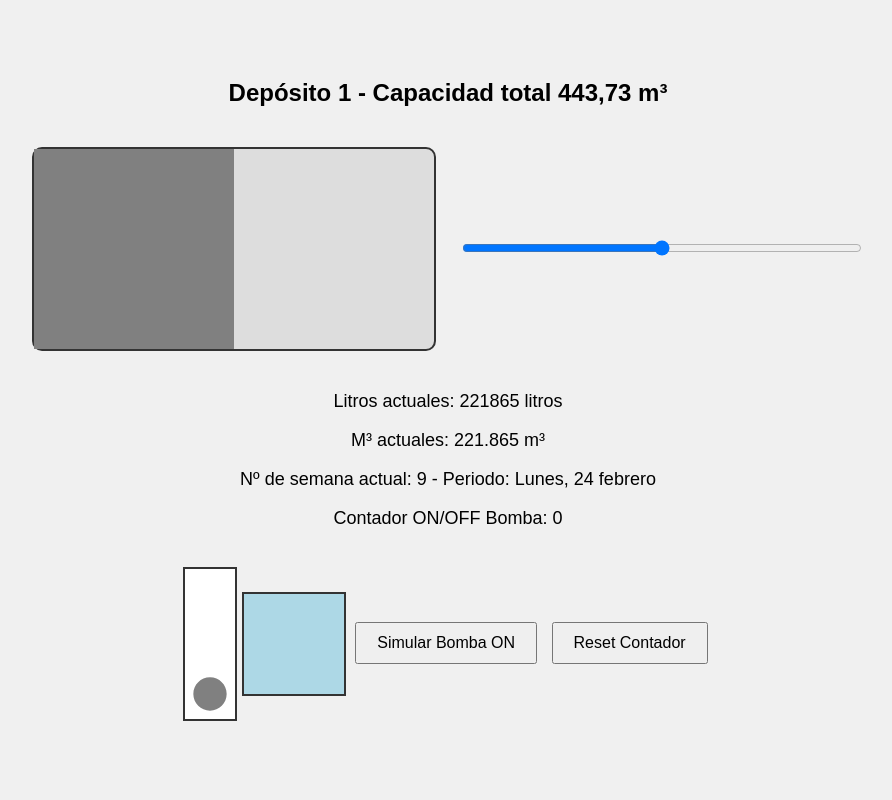
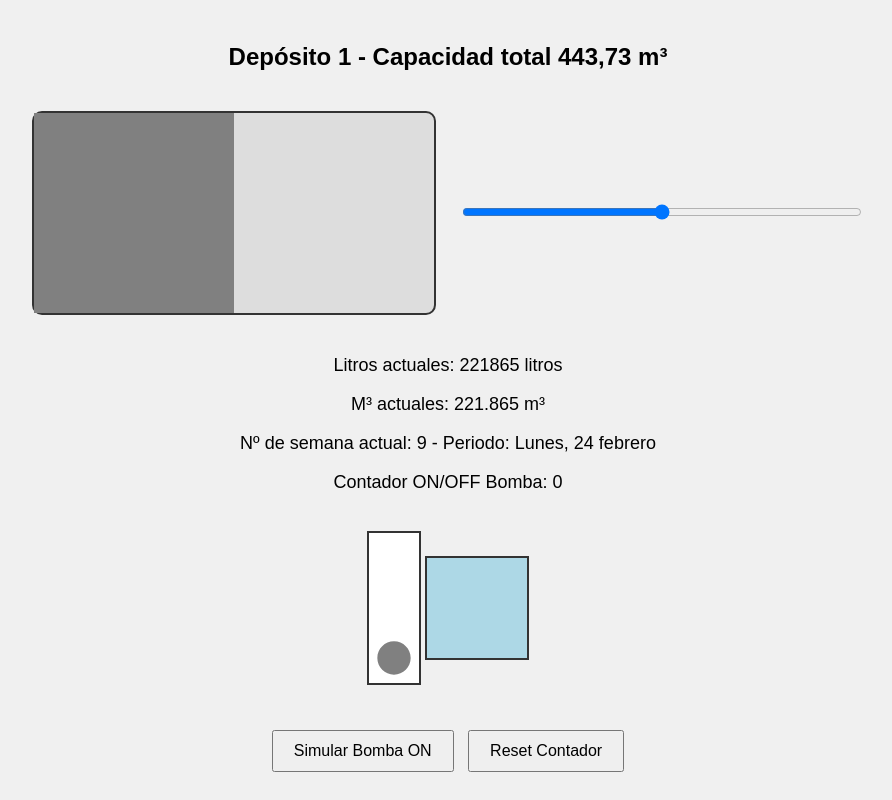
Before and after one commit to XuanSerra/scada-tanque, a plain HTML site: page index.html in a window 1280 px wide. Shown: the whole page, without its empty margins (192-1084 px from the left). Drawn offline with Linux system fonts and the light colour scheme.

Commit message:
Add files via upload

```diff
--- a/index.html
+++ b/index.html
@@ -79,12 +79,17 @@
         .slider {
             width: 400px; /* Slider horizontal para mejor manejo */
             height: 20px;
+            -webkit-appearance: slider-horizontal; /* Asegurar compatibilidad en navegadores */
+            appearance: slider-horizontal;
         }
         button {
             margin: 5px;
             padding: 10px 20px;
             font-size: 16px;
             cursor: pointer;
+        }
+        .controls {
+            margin-top: 20px;
         }
     </style>
 </head>
@@ -107,8 +112,10 @@
             <div class="pump-icon" id="pump-icon"></div>
         </div>
         <div class="well" id="well-status"></div>
-        <button id="pump-toggle">Simular Bomba ON</button>
-        <button id="reset-counter">Reset Contador</button>
+        <div class="controls">
+            <button id="pump-toggle">Simular Bomba ON</button>
+            <button id="reset-counter">Reset Contador</button>
+        </div>
     </div>
 
     <script>
```
